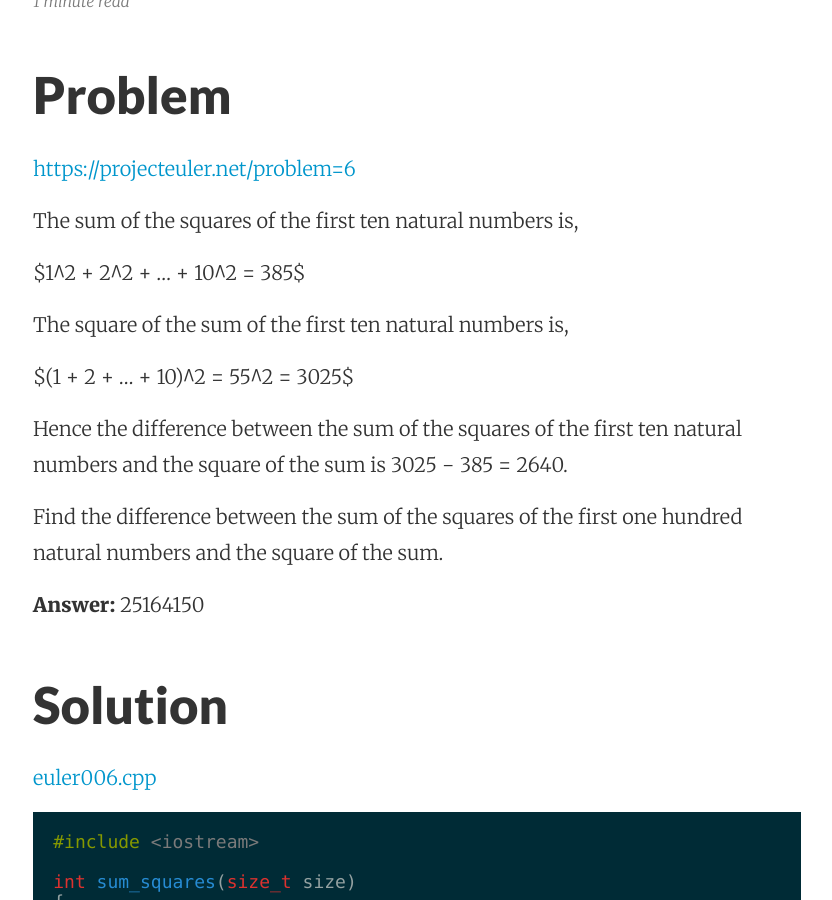
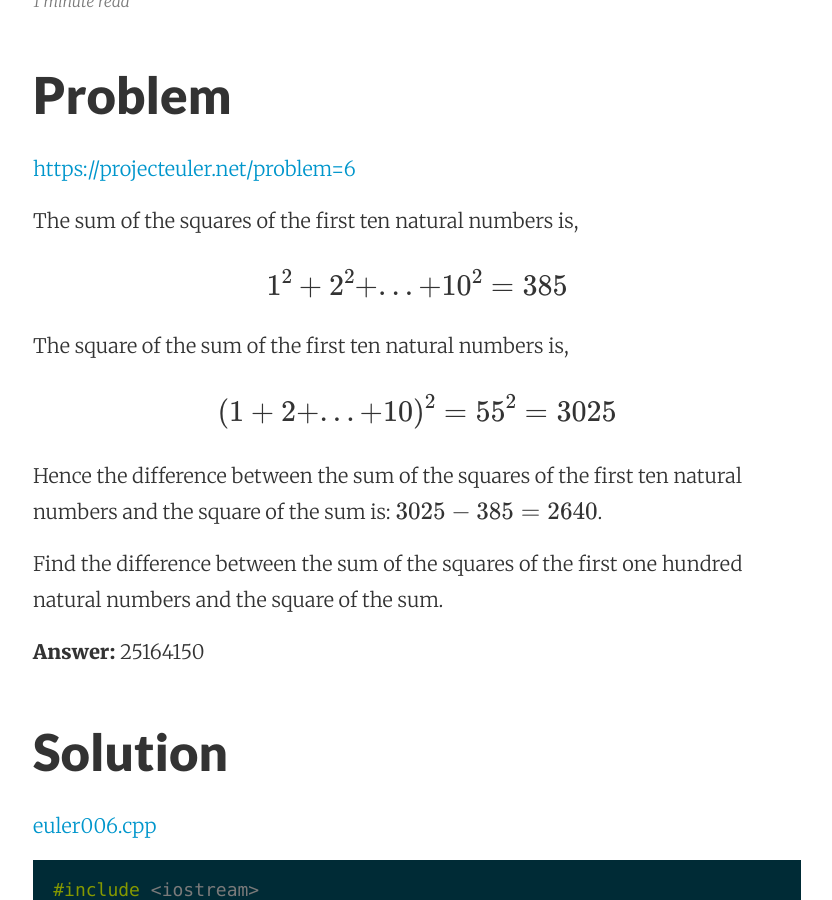
Before and after one commit to tvarley/tvarley.github.io, a Jekyll site: the page built from blog/euler/cpp/_posts/2015-01-07-solution_006.md, in a window 1280 px wide and 900 px high, scrolled down 356 px. Shown: the whole window, without its empty margins (223-1055 px from the left). Built offline with Jekyll 4.4.1, drawn with Linux system fonts in a browser that asks for light colours; nearby versions of some CDN libraries; Markdown is read by kramdown in place of the engine named in the settings; formulas are drawn with MathJax 3; comment, search, counter and statistics services are not loaded.

```diff
--- a/blog/euler/cpp/_posts/2015-01-07-solution_006.md
+++ b/blog/euler/cpp/_posts/2015-01-07-solution_006.md
@@ -16,13 +16,13 @@ permalink:  /blog/euler/cpp/problem_006
 
 The sum of the squares of the first ten natural numbers is,
 
-$1^2 + 2^2 + ... + 10^2 = 385$
+$$1^2 + 2^2 + ... + 10^2 = 385$$
 
 The square of the sum of the first ten natural numbers is,
 
-$(1 + 2 + ... + 10)^2 = 55^2 = 3025$
+$$(1 + 2 + ... + 10)^2 = 55^2 = 3025$$
 
-Hence the difference between the sum of the squares of the first ten natural numbers and the square of the sum is 3025 − 385 = 2640.
+Hence the difference between the sum of the squares of the first ten natural numbers and the square of the sum is: $$3025 − 385 = 2640$$.
 
 Find the difference between the sum of the squares of the first one hundred natural numbers and the square of the sum.
 
```
Also changed, not shown: blog/euler/_posts/2014-12-30-introduction.md (+1 -0 lines), blog/euler/ruby/_posts/2015-11-05-solution_004.md (+1 -0 lines), blog/euler/ruby/_posts/2015-11-06-solution_005.md (added, +48 -0 lines).
